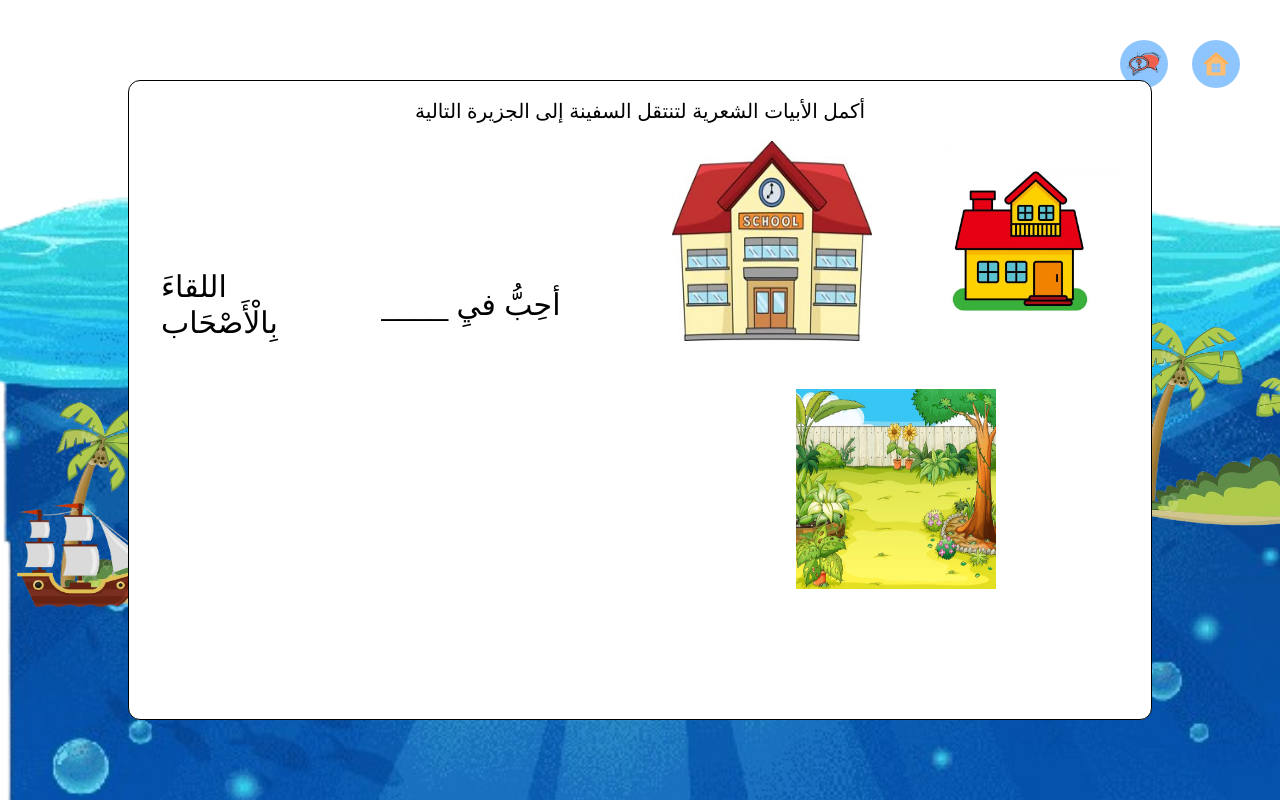
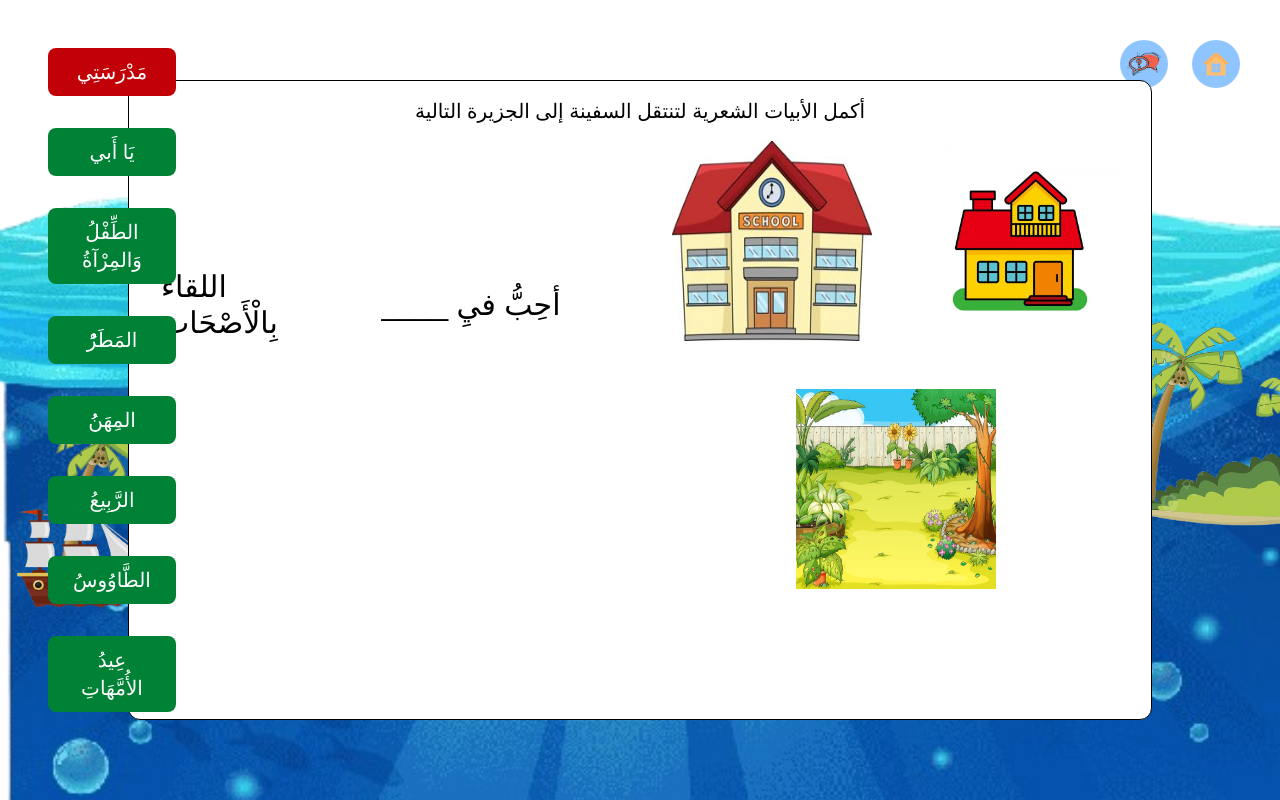
Before and after one commit to FirasMosbahi/learning-games, a Next.js app: page /ship in a window 1280 px wide. Shown: the top 800 px of the page. Built offline with nearby package versions, Linux system fonts and the light colour scheme.

Commit message:
feat: finsh first year games

```diff
--- a/src/app/ship/page.tsx
+++ b/src/app/ship/page.tsx
@@ -7,6 +7,7 @@ import { useAnimation, motion } from "framer-motion";
 import Level from "@learning-game/components/ship/Level";
 import { PageProps } from "@learning-game/types/page-props";
 import { FIRST_YEAR_GAME_DATA } from "@learning-game/data/first-year-game-data";
+import LevelsIndicator from "@learning-game/components/general/LevelsIndicator";
 
 const islandsPositions = [
   {
@@ -95,6 +96,9 @@ export default function Page(props: PageProps) {
         backgroundRepeat: "no-repeat",
       }}
     >
+      <div className="flex flex-row items-center py-12 px-12 justify-start">
+        <LevelsIndicator levels={FIRST_YEAR_GAME_DATA.map((g) => g.title)} />
+      </div>
       {showLevels && (
         <Level
           onSuccess={onLevelSuccess}
--- a/src/components/general/LevelsIndicator.tsx
+++ b/src/components/general/LevelsIndicator.tsx
@@ -7,10 +7,10 @@ export default function LevelsIndicator({ levels }: { levels: string[] }) {
   const path = usePathname();
   const searchParams = useSearchParams();
   return (
-    <div className="h-full flex flex-col gap-6 items-center justify-center">
+    <div className="h-full flex flex-col z-50 gap-6 items-center justify-center">
       {levels.map((level, i) => (
         <Link
-          className={`${(searchParams.get("level") ?? 0) == i ? "bg-red-700 hover:bg-red-800 focus:ring-red-300" : "bg-green-700 hover:bg-green-800 focus:ring-green-300"} focus:outline-none text-xl text-white  focus:ring-4 font-medium rounded-lg px-5 py-2.5 me-2 mb-2 w-32 text-center`}
+          className={`z-50 ${(searchParams.get("level") ?? 0) == i ? "bg-red-700 hover:bg-red-800 focus:ring-red-300" : "bg-green-700 hover:bg-green-800 focus:ring-green-300"} focus:outline-none text-xl text-white  focus:ring-4 font-medium rounded-lg px-5 py-2.5 me-2 mb-2 w-32 text-center`}
           href={`${path}?level=${i}`}
           key={i}
         >
```
